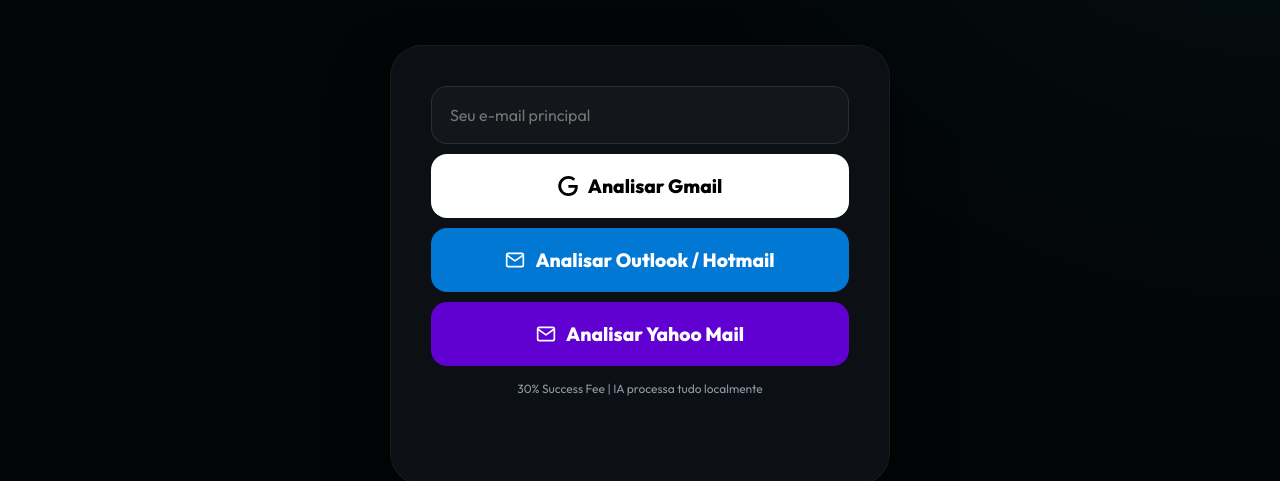
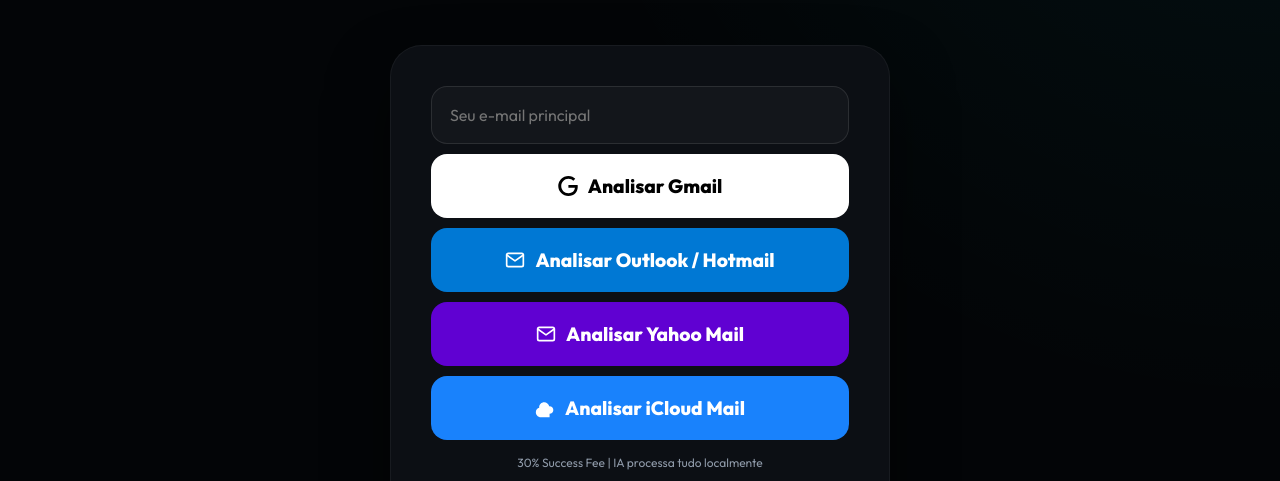
Before and after one commit to jorginhocavalcante/claimy-app, a plain HTML site: page Claimy_Landing.html in a window 1280 px wide. Shown: the part 331-812 px from the top of the page. Drawn offline with Linux system fonts and the light colour scheme.

Commit message:
UI: Add iCloud Mail support to Landing Page

```diff
--- a/Claimy_Landing.html
+++ b/Claimy_Landing.html
@@ -218,6 +218,10 @@
                     <svg width="20" height="20" viewBox="0 0 24 24" fill="none" stroke="currentColor" stroke-width="2" stroke-linecap="round" stroke-linejoin="round"><path d="M4 4h16c1.1 0 2 .9 2 2v12c0 1.1-.9 2-2 2H4c-1.1 0-2-.9-2-2V6c0-1.1.9-2 2-2z"></path><polyline points="22,6 12,13 2,6"></polyline></svg>
                     Analisar Yahoo Mail
                 </button>
+                <button class="btn-claim" onclick="processarEmail('iCloud')" style="width: 100%; display: flex; align-items: center; justify-content: center; gap: 10px; margin-top: 10px; background: #1982FC; color: white;">
+                    <svg width="20" height="20" viewBox="0 0 24 24" fill="currentColor"><path d="M17.5 19c2.5 0 4.5-2 4.5-4.5S20 10 17.5 10c-.1 0-.2 0-.3.1C16.4 7.2 13.9 5 11 5 7.7 5 5 7.7 5 11c0 .2 0 .5.1.7C2.8 12.2 1 14.4 1 17c0 3.3 2.7 6 6 6h10.5z"/></svg>
+                    Analisar iCloud Mail
+                </button>
                 <p style="margin-top: 15px; font-size: 0.75rem; color: var(--text-dim);">30% Success Fee | IA processa tudo localmente</p>
             </div>
 
```
Also changed, not shown: 1 other file.
